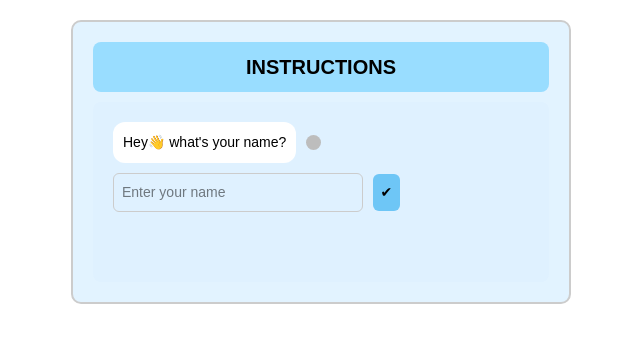
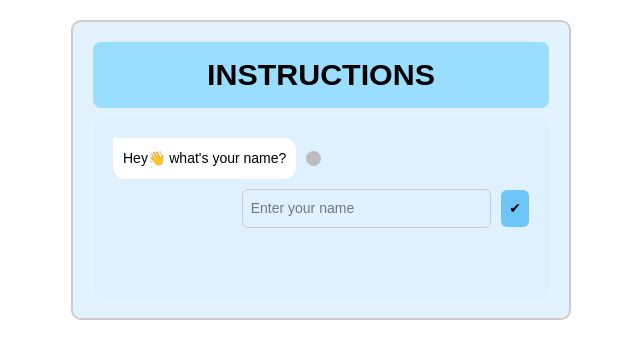
Before and after one commit to andresmotta9/fanshawe-survey-front, a React (Vite) app: page /instructions in a window 1280 px wide. Shown: the top 358 px of the page, without its empty margins (319-959 px from the left). Built offline with nearby package versions, Linux system fonts and the light colour scheme; a web font is replaced by a local one.

Commit message:
Refactor Instructions page to improve typing indicator styles and enhance chat message alignment

```diff
--- a/src/pages/Instructions.jsx
+++ b/src/pages/Instructions.jsx
@@ -94,12 +94,14 @@ export default function Instructions() {
 
 {isTyping && (
   <div className="chat-message system">
-            <div className="chat-bubble typing-indicator">
+    <div className="typing-indicator">
+      <div className="typing-bubble">
         <span className="dot"></span>
         <span className="dot"></span>
         <span className="dot"></span>
       </div>
       <div className="circle"></div>
+    </div>
   </div>
 )}
 
--- a/src/pages/instructions.css
+++ b/src/pages/instructions.css
@@ -1,7 +1,7 @@
 /* Mobile-First Styles */
 .instructions-container {
-  width: 90%; /* Use percentage for width */
-  max-width: 500px; /* Limit maximum width */
+  width: 90%;
+  max-width: 500px;
   margin: 20px auto;
   background-color: #e2f3ff;
   padding: 20px;
@@ -14,7 +14,7 @@
 .instructions-title {
   background-color: #99ddff;
   padding: 10px;
-  font-size: 1.25rem; /* Use rem for font size */
+  font-size: 1.9rem;
   font-weight: bold;
   border-radius: 8px;
   color: black;
@@ -29,43 +29,87 @@
   min-height: 180px;
 }
 
+/* Message alignment */
 .chat-message {
   display: flex;
   align-items: center;
   margin-bottom: 10px;
-  opacity: 1;
-  transform: none;
 }
 
+/* System messages (bot) on left */
 .chat-message.system {
   justify-content: flex-start;
 }
 
+/* User messages on right */
 .chat-message.user {
   justify-content: flex-end;
 }
 
+/* Chat bubbles */
 .chat-bubble {
-  background-color: white;
   padding: 10px;
   border-radius: 12px;
   max-width: 75%;
   text-align: left;
-  font-size: 0.875rem; /* Use rem for font size */
-  opacity: 1;
-  color: black;
-  white-space: normal;
-  overflow: visible;
-  width: auto;
+  font-size: 0.875rem;
 }
 
-.user .chat-bubble {
+/* System bubble styling */
+.chat-message.system .chat-bubble {
+  background-color: white;
+  color: black;
+  border-top-left-radius: 0; /* Sharp edge on left */
+}
+
+/* User bubble styling */
+.chat-message.user .chat-bubble {
   background-color: #6ec6f6;
   color: white;
+  border-top-right-radius: 0; /* Sharp edge on right */
 }
 
+/* Typing Indicator Styles */
+.typing-indicator {
+  display: flex;
+  justify-content: flex-start; /* Align container to left */
+  width: 100%;
+}
+
+.typing-bubble {
+  background-color: white;
+  border-radius: 12px;
+  padding: 10px 15px;
+  display: flex;
+  justify-content: center; /* Center dots within bubble */
+  width: fit-content;
+  max-width: 75%;
+  border-top-left-radius: 0; /* Sharp edge on left side */
+}
+
+/* Dot animation styles (unchanged) */
+.dot {
+  display: inline-block;
+  width: 8px;
+  height: 8px;
+  border-radius: 50%;
+  background-color: #212121;
+  margin: 0 2px;
+  animation: bounce 1.4s infinite ease-in-out both;
+}
+
+.dot:nth-child(1) { animation-delay: -0.32s; }
+.dot:nth-child(2) { animation-delay: -0.16s; }
+
+@keyframes bounce {
+  0%, 80%, 100% { transform: scale(0); }
+  40% { transform: scale(1); }
+}
+
+/* Input container */
 .chat-input {
   display: flex;
+  justify-content: flex-end; /* Align input to right */
   align-items: center;
   gap: 10px;
   margin: 10px 0;
@@ -77,7 +121,7 @@
   border-radius: 6px;
   width: 60%;
   color: black;
-  font-size: 0.875rem; /* Use rem for font size */
+  font-size: 0.875rem;
 }
 
 .chat-input button {
@@ -87,7 +131,7 @@
   border-radius: 6px;
   color: black;
   cursor: pointer;
-  font-size: 0.875rem; /* Use rem for font size */
+  font-size: 0.875rem;
 }
 
 .circle {
@@ -103,74 +147,25 @@
   padding: 10px 20px;
   background-color: #b71c1c;
   color: white;
-  font-size: 1rem; /* Use rem for font size */
+  font-size: 1rem;
   border: none;
   border-radius: 6px;
   cursor: pointer;
-  width: 100%; /* Full width on mobile */
+  width: 100%;
 }
 
-
-
-.typing-indicator {
-  display: flex;
-  align-items: center;
-  height: 17px;
-  padding: 10px 15px;
-}
-
-.dot {
-  display: inline-block;
-  width: 8px;
-  height: 8px;
-  border-radius: 50%;
-  background-color: #666;
-  margin: 0 2px;
-  animation: bounce 1.4s infinite ease-in-out both;
-}
-
-.dot:nth-child(1) {
-  animation-delay: -0.32s;
-}
-
-.dot:nth-child(2) {
-  animation-delay: -0.16s;
-}
-
-@keyframes bounce {
-  0%, 80%, 100% {
-    transform: scale(0);
-  }
-  40% {
-    transform: scale(1);
-  }
-}
-
-
-.chat-message.system .chat-bubble {
-  display: inline-block;
-  max-width: 75%;
-  text-align: left;
-  opacity: 1;
-  animation: none;
-  border-right: none;
-}
-
-
-
-/* Media Queries for Larger Screens */
+/* Media Queries */
 @media (min-width: 600px) {
   .instructions-container {
-    width: 80%; /* Adjust width for tablets */
+    width: 80%;
   }
-
   .start-quiz-btn {
-    width: auto; /* Auto width for larger screens */
+    width: auto;
   }
 }
 
 @media (min-width: 900px) {
   .instructions-container {
-    width: 600px; /* Fixed width for desktops */
+    width: 600px;
   }
 }
```
Also changed, not shown: 1 other file (tests, documents, lock files or other folders). Lines whose indentation alone changed are shown as unchanged.
